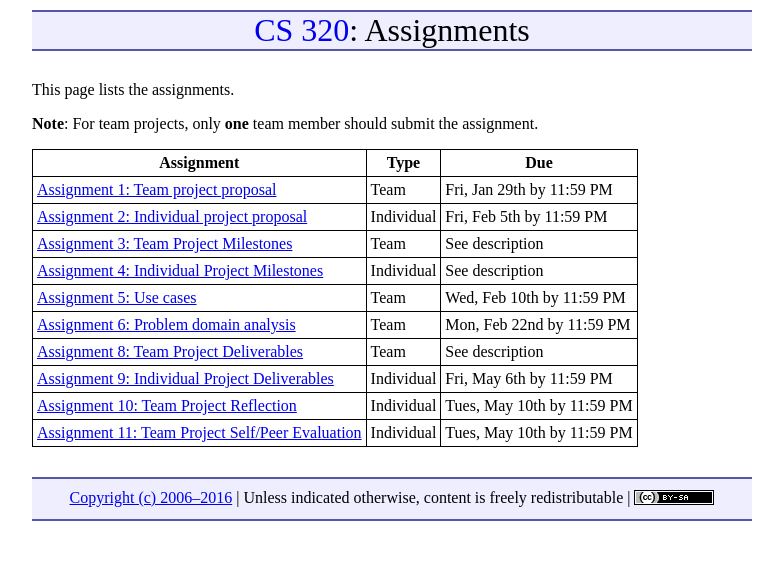
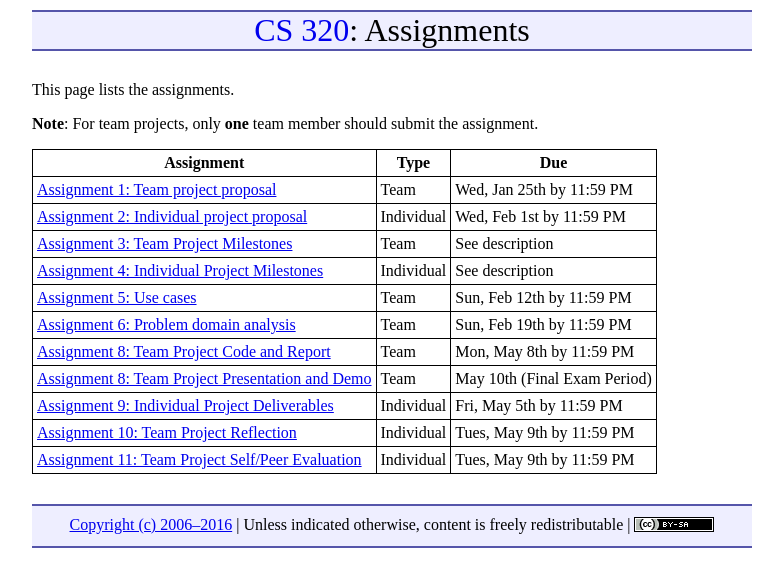
Before and after one commit to ycpcs/cs320-spring2017, a Jekyll site: the page built from assign/index.md, in a window 1280 px wide. Shown: the top 587 px of the page, without its empty margins (248-1031 px from the left). Built offline with Jekyll 4.4.1, drawn with Linux system fonts in a browser that asks for light colours.

Commit message:
updates to assignment schedule

```diff
--- a/assign/index.md
+++ b/assign/index.md
@@ -9,13 +9,14 @@ This page lists the assignments.
 
 Assignment | Type | Due
 ---------- | ---- | ---
-[Assignment 1: Team project proposal](assign01.html) | Team | Fri, Jan 29th by 11:59 PM
-[Assignment 2: Individual project proposal](assign02.html) | Individual | Fri, Feb 5th by 11:59 PM
+[Assignment 1: Team project proposal](assign01.html) | Team | Wed, Jan 25th by 11:59 PM
+[Assignment 2: Individual project proposal](assign02.html) | Individual | Wed, Feb 1st by 11:59 PM
 [Assignment 3: Team Project Milestones](assign03.html) | Team | See description
 [Assignment 4: Individual Project Milestones](assign04.html) | Individual | See description
-[Assignment 5: Use cases](assign05.html) | Team | Wed, Feb 10th by 11:59 PM
-[Assignment 6: Problem domain analysis](assign06.html) | Team | Mon, Feb 22nd by 11:59 PM
-[Assignment 8: Team Project Deliverables](assign08.html) | Team | See description
-[Assignment 9: Individual Project Deliverables](assign09.html) | Individual | Fri, May 6th by 11:59 PM
-[Assignment 10: Team Project Reflection](assign10.html) | Individual | Tues, May 10th by 11:59 PM
-[Assignment 11: Team Project Self/Peer Evaluation](assign11.html) | Individual | Tues, May 10th by 11:59 PM
+[Assignment 5: Use cases](assign05.html) | Team | Sun, Feb 12th by 11:59 PM
+[Assignment 6: Problem domain analysis](assign06.html) | Team | Sun, Feb 19th by 11:59 PM
+[Assignment 8: Team Project Code and Report](assign08.html) | Team | Mon, May 8th by 11:59 PM
+[Assignment 8: Team Project Presentation and Demo](assign08.html) | Team | May 10th (Final Exam Period)
+[Assignment 9: Individual Project Deliverables](assign09.html) | Individual | Fri, May 5th by 11:59 PM
+[Assignment 10: Team Project Reflection](assign10.html) | Individual | Tues, May 9th by 11:59 PM
+[Assignment 11: Team Project Self/Peer Evaluation](assign11.html) | Individual | Tues, May 9th by 11:59 PM
```
